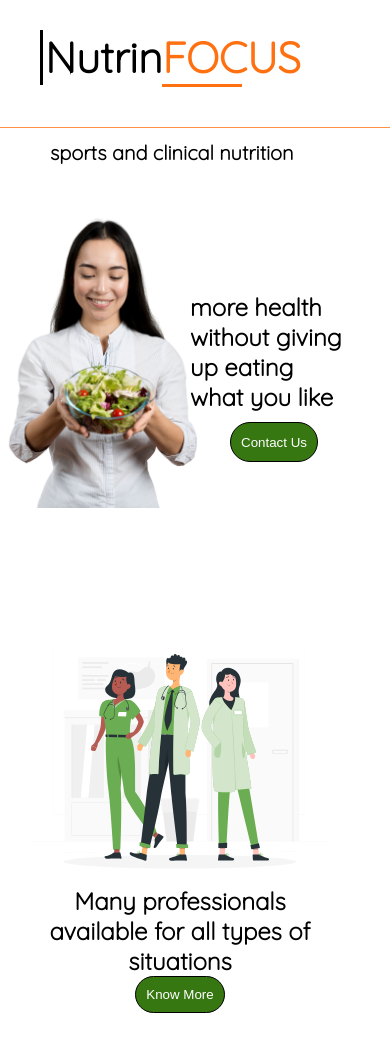
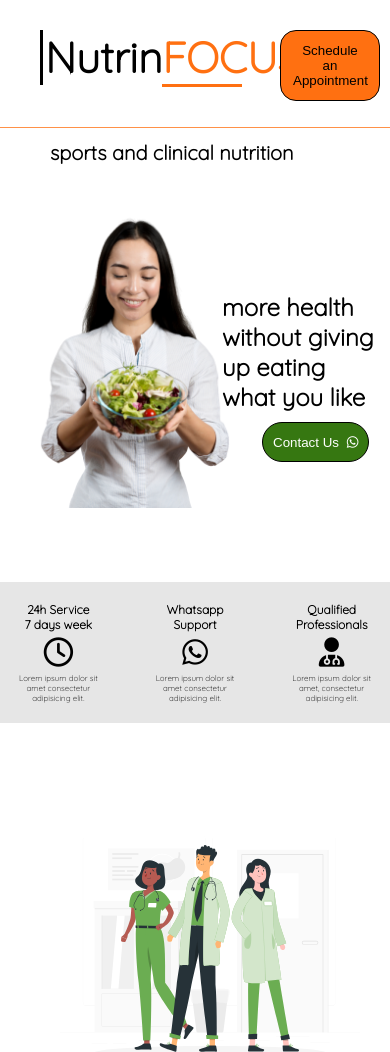
Before and after one commit to ryalee/nutriPLUS, a plain HTML site: page index.html in a window 390 px wide. Shown: the top 1052 px of the page. Drawn offline with Linux system fonts and the light colour scheme.

Commit message:
mobile view style update

```diff
--- a/index.html
+++ b/index.html
@@ -17,6 +17,10 @@
       <h1>FOCUS</h1>
     </div>
 
+    <a href="#">
+      <button>Schedule an Appointment</button>
+    </a>
+
     <p>sports and clinical nutrition</p>
   </header>
 
@@ -26,8 +30,30 @@
 
       <div class="heroText">
         <h2>more health without giving up eating what you like</h2>
-        <a href="#"><button>Contact Us</button></a>
+        <a href="#">
+          <button>Contact Us <i class="fa-brands fa-whatsapp"></i></button>
+        </a>
       </div>
+    </section>
+
+    <section class="articlesQuality">
+      <article>
+        <h2>24h Service <br> 7 days week</h2>
+        <i class="fa-regular fa-clock"></i>
+        <p>Lorem ipsum dolor sit amet consectetur adipisicing elit.</p>
+      </article>
+
+      <article>
+        <h2>Whatsapp <br> Support</h2>
+        <i class="fa-brands fa-whatsapp"></i>
+        <p>Lorem ipsum dolor sit amet consectetur adipisicing elit.</p>
+      </article>
+
+      <article>
+        <h2>Qualified Professionals</h2>
+        <i class="fa-solid fa-user-doctor"></i>
+        <p>Lorem ipsum dolor sit amet, consectetur adipisicing elit.</p>
+      </article>
     </section>
 
     <section class="professionals">
--- a/style.css
+++ b/style.css
@@ -14,7 +14,6 @@ header {
   display: flex;
   justify-content: space-between;
   padding: 10px 0 20px 20px;
-  /* padding-bottom: 20px; */
   border-bottom: 1px solid #ff9147;
 }
 
@@ -44,6 +43,22 @@ header p {
   font-weight: 600;
 }
 
+header a button {
+  position: absolute;
+  width: 100px;
+  padding: 12px;
+  margin-left: -110px;
+  margin-top: 20px;
+  border-radius: 16px;
+  border: 1px solid #000;
+  background-color: #ff7011;
+  color: #000;
+}
+
+.hero {
+  margin-left: 32px;
+}
+
 .hero img {
   width: 200px;
   margin-top: 80px;
@@ -67,6 +82,42 @@ header p {
   padding: 8px 10px;
 }
 
+.heroText button i {
+  padding-left: 4px;
+}
+
+.articlesQuality {
+  display: flex;
+  background-color: #e6e6e6;
+  margin-top: 120px;
+  padding: 20px;
+}
+
+.articlesQuality article {
+  text-align: center;
+  padding: 0 20px;
+  width: 300px;
+  font-size: 6pt;
+}
+
+.articlesQuality article:first-child {
+  margin-left: -30px;
+}
+
+.articlesQuality article:last-child {
+  margin-right: -30px;
+}
+
+.articlesQuality i {
+  font-size: 22pt;
+  padding: 6px;
+}
+
+.professionals {
+  margin-left: 30px;
+  margin-top: -70px;
+}
+
 .professionals img {
   width: 300px;
   margin-left: 30px;
@@ -86,10 +137,17 @@ header p {
   padding: 10px;
   color: #fff;
   border: 1px solid #000;
+  margin-top: 15px;
 }
 
 .onlineDoctor {
   margin-top: 100px;
+  margin-left: 30px;
+}
+
+.onlineDoctor img {
+  width: 300px;
+  margin-left: 30px;
 }
 
 .onlineDoctorText {
```
